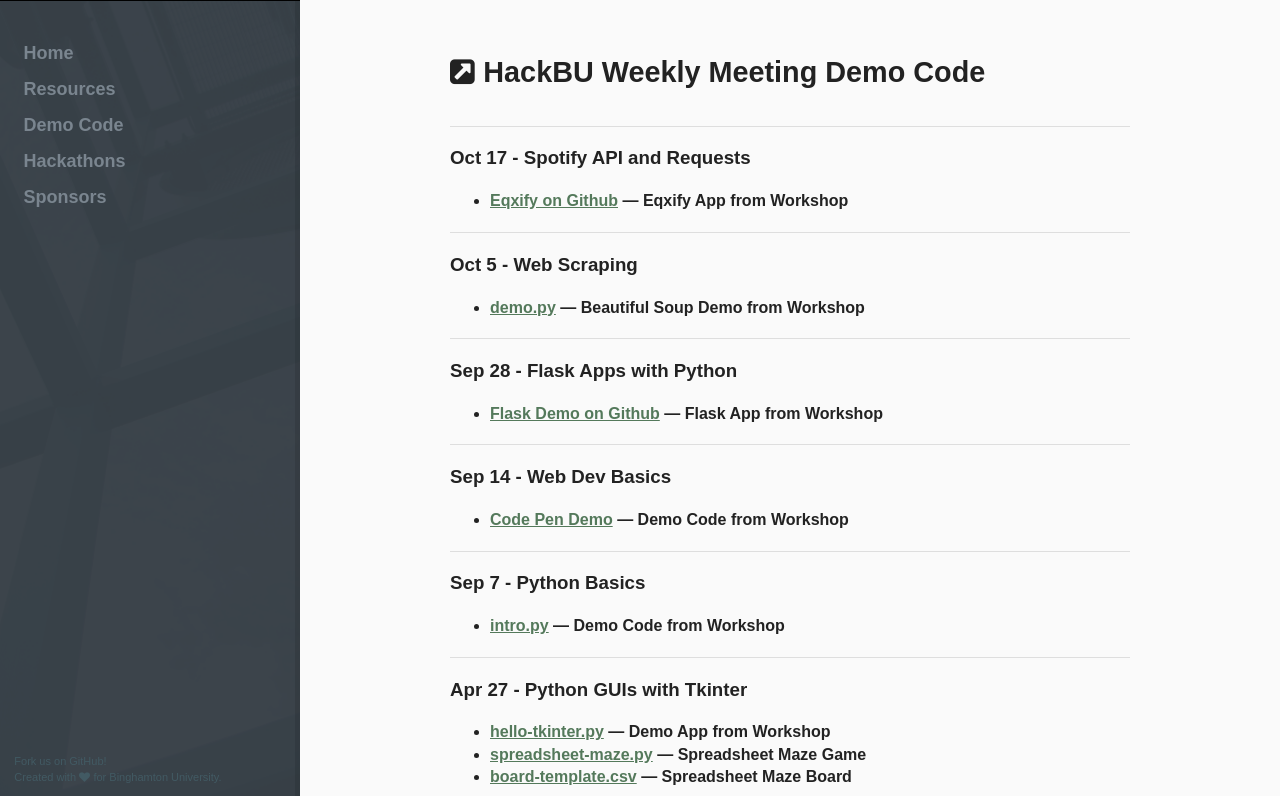
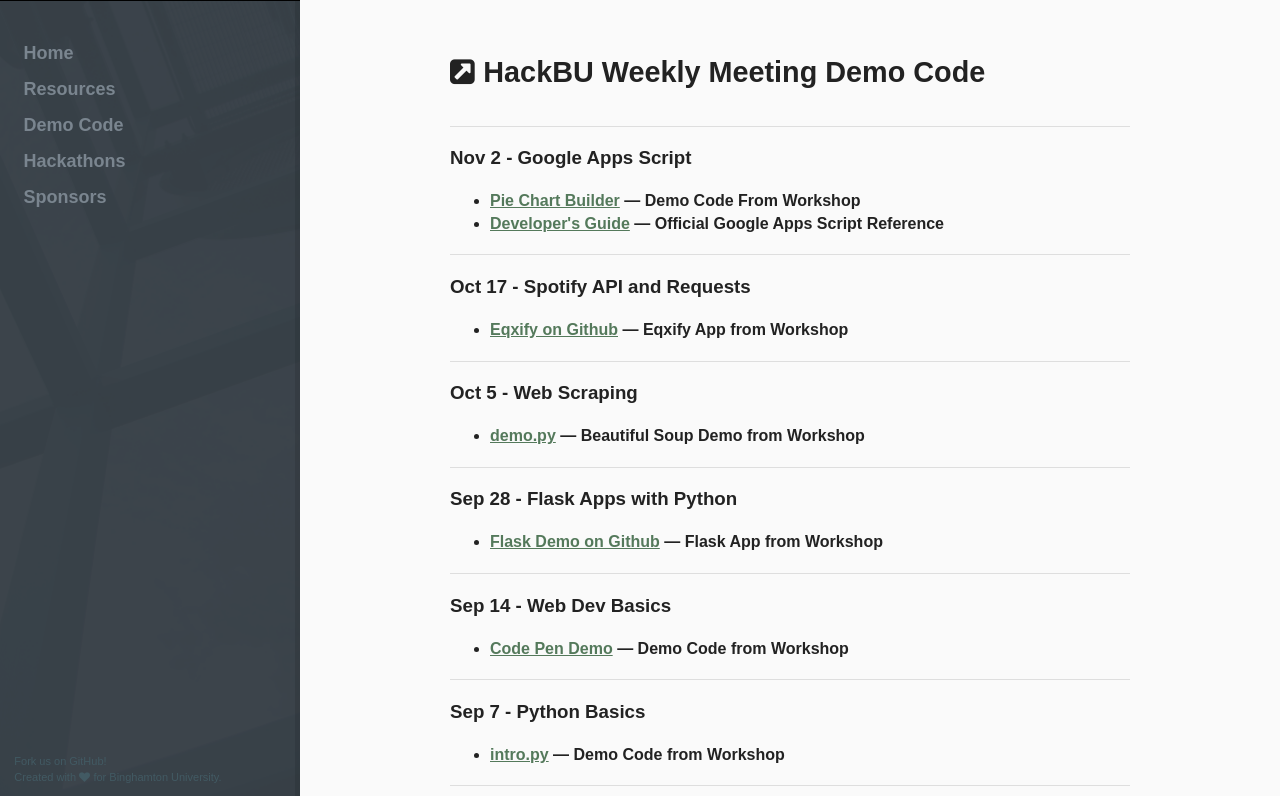
Before and after one commit to hackbinghamton/hackbinghamton.github.io, a Jekyll site: the page built from demo/index.html, in a window 1280 px wide and 900 px high, cut to the strip 104-900 px from the top of the window. Built offline with Jekyll 4.4.1, drawn with Linux system fonts in a browser that asks for light colours; nearby versions of some CDN libraries.

Commit message:
Add apps script demo

```diff
--- a/demo/index.html
+++ b/demo/index.html
@@ -6,6 +6,19 @@
 
 <div class="article article-introduction">
     <h2><i class="fa fa-external-link-square"></i>HackBU Weekly Meeting Demo Code</h2>
+</div>
+<div class="article">
+    <h3>Nov 2 - Google Apps Script</h3>
+
+    <ul>
+        <li>
+          <b><a href="https://script.google.com/d/11MbKCIRkM8OZgPkF8HIiz849pkL5fxdiV7drNFKELKl_o5caKgk6Pk1C/edit?usp=sharing">Pie Chart Builder</a> &mdash; Demo Code From Workshop</b><br />
+        </li>
+        <li>
+          <b><a href="https://developers.google.com/apps-script/overview">Developer's Guide</a> &mdash; Official Google Apps Script Reference</b><br />
+        </li>
+    </ul>
+
 </div>
 <div class="article">
     <h3>Oct 17 - Spotify API and Requests</h3>
```
